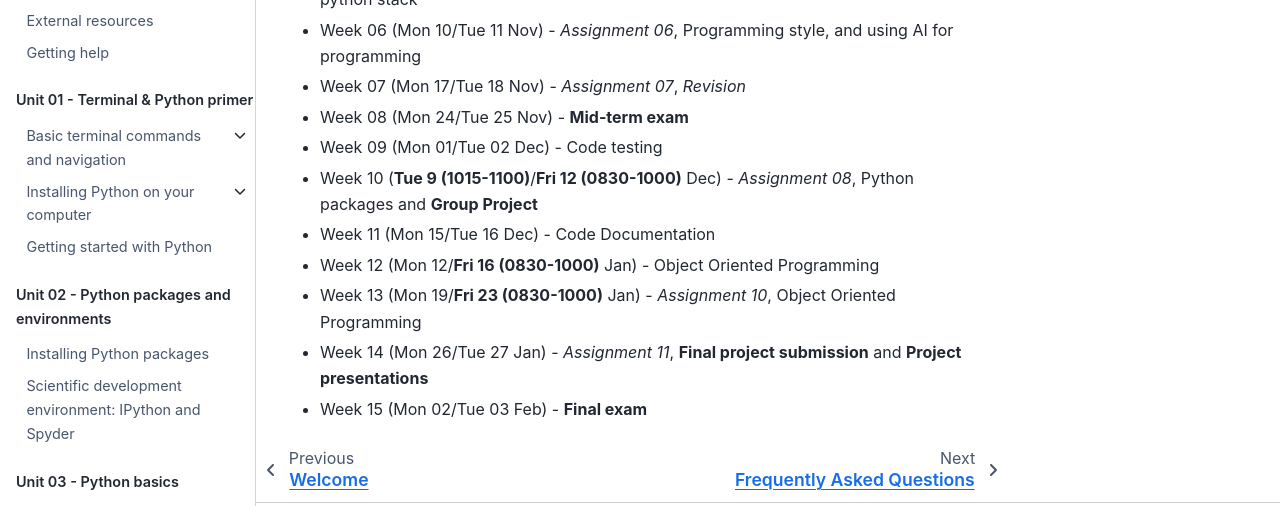
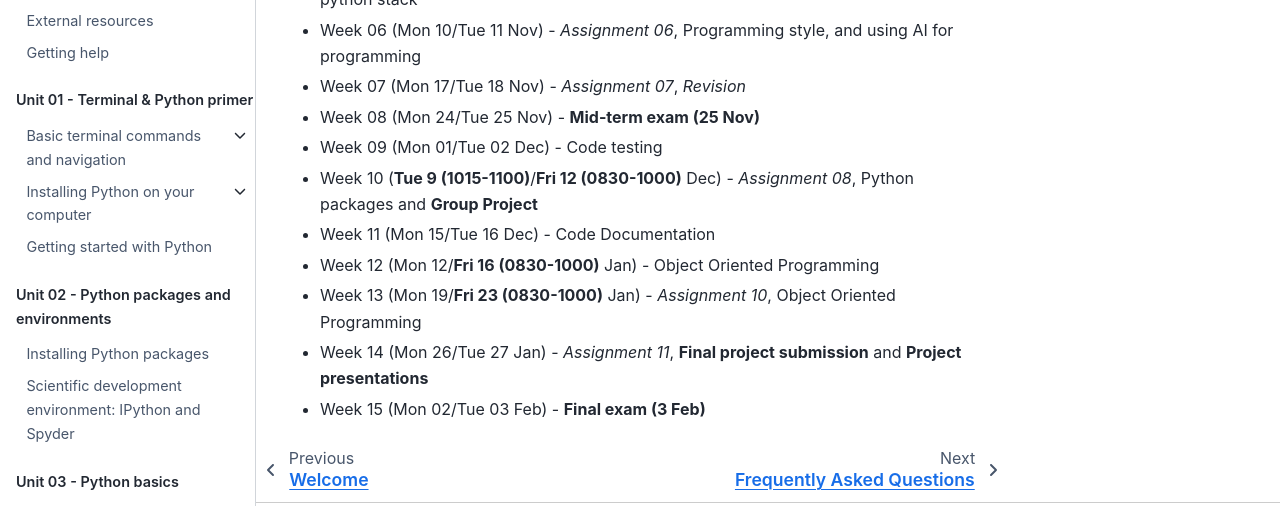
Before and after one commit to manuelalehner/scientific_programming, a Jupyter Book: the page built from book/intro/syllabus.md, in a window 1280 px wide and 900 px high, scrolled down 3442 px. Shown: the part 297-803 px from the top of the window. Built offline with Jupyter Book 1.0.4 settings and Sphinx 7.4.7 and the Sphinx Book theme 1.1.4, drawn with Linux system fonts in a browser that asks for light colours; pages that are not in the unit, such as notebooks, are missing from menus; some of the changed text lies outside the part shown.

Commit message:
corrected midterm dtae

```diff
--- a/book/intro/syllabus.md
+++ b/book/intro/syllabus.md
@@ -55,7 +55,7 @@
 
 Your final grade will be a combination of a mid-term exam (20%), a final exam (50%), and a programming project (30%). Participation in both exams, handing in and presenting the programming project, at least one assignment presentation, and completing at least 50% of the quizzes are necessary to pass the class. At the beginning of the course, you will be assigned to small groups of 3-5 students. For the programming project and the assingment presentations, you will work in these groups.
 
-1. The **mid-term exam** (open-book exam, combination of muliple choice, essay, and programming questions) will take place on **Tuesday 24.11.2025** from 10:15 to 12:00.
+1. The **mid-term exam** (open-book exam, combination of muliple choice, essay, and programming questions) will take place on **Tuesday 25.11.2025** from 10:15 to 12:00.
 2. The **final exam** (open-book exam, combination of muliple choice, essay, and programming questions) will take place on **Tuesday 03.02.2026** from 10:15 to 12:00.
 3. Each week you will be given a short **quiz** to test your understanding of the lecture material. You will have to fill out the quiz prior to the in-class discussion (Tuesday classes). The quizzes are not graded, but you need to complete at least half of the quizzes for a positive grade (submitted the latest 15 min before the class start time).
 4. Each week there will be an **assignment** (unless specified otherwise, e.g. while you are working on the group project). These assignments can be worked through alone or in groups. The assignments will be discussed on Mondays and, each week, one group will be asked to present their results to the rest of the class. The presentation is not graded, but participation and at least one group presentation are required to pass the class. Further information about the style of the presentations will be provided in class.
@@ -72,11 +72,11 @@
 - Week 05 (Mon 03/Tue 04 Nov) - *Assignment 05*, Numpy arrays and the scientific python stack
 - Week 06 (Mon 10/Tue 11 Nov) - *Assignment 06*, Programming style, and using AI for programming
 - Week 07 (Mon 17/Tue 18 Nov) - *Assignment 07*, *Revision*
-- Week 08 (Mon 24/Tue 25 Nov) - **Mid-term exam**
+- Week 08 (Mon 24/Tue 25 Nov) - **Mid-term exam (25 Nov)**
 - Week 09 (Mon 01/Tue 02 Dec) - Code testing
 - Week 10 (**Tue 9 (1015-1100)**/**Fri 12 (0830-1000)** Dec) - *Assignment 08*, Python packages and **Group Project**
 - Week 11 (Mon 15/Tue 16 Dec) - Code Documentation
 - Week 12 (Mon 12/**Fri 16 (0830-1000)** Jan) - Object Oriented Programming
 - Week 13 (Mon 19/**Fri 23 (0830-1000)** Jan) - *Assignment 10*, Object Oriented Programming
 - Week 14 (Mon 26/Tue 27 Jan) - *Assignment 11*, **Final project submission** and **Project presentations**
-- Week 15 (Mon 02/Tue 03 Feb) - **Final exam**
+- Week 15 (Mon 02/Tue 03 Feb) - **Final exam (3 Feb)**
```
